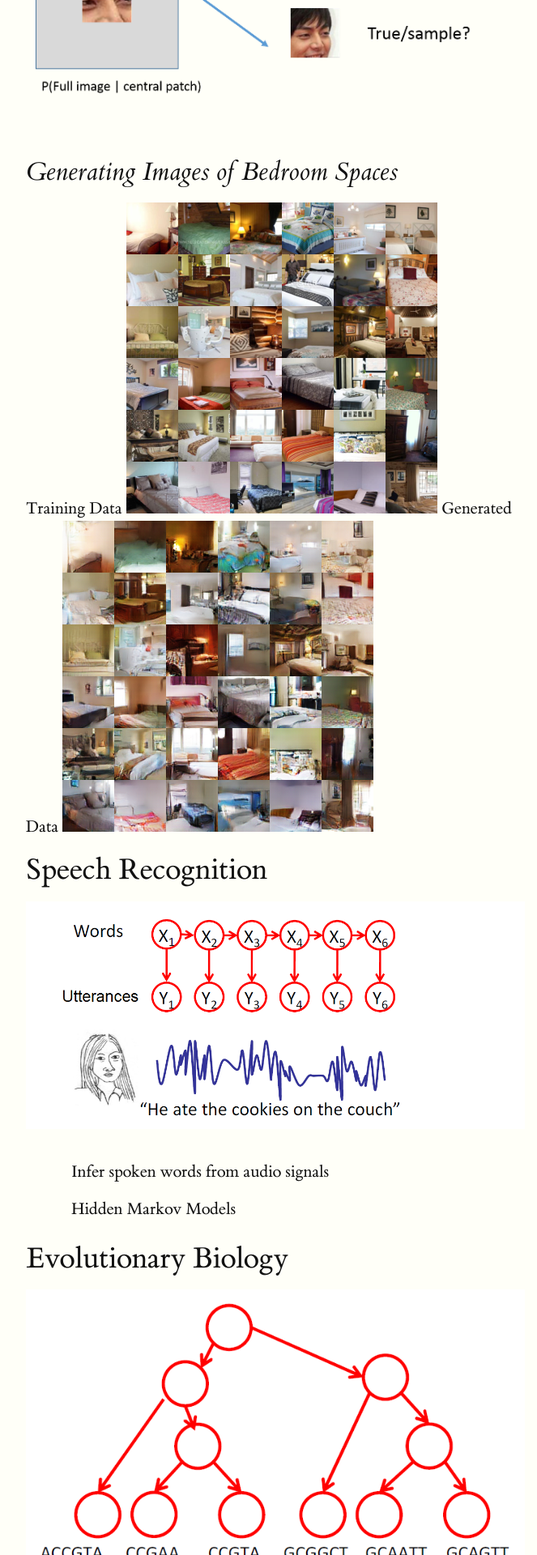
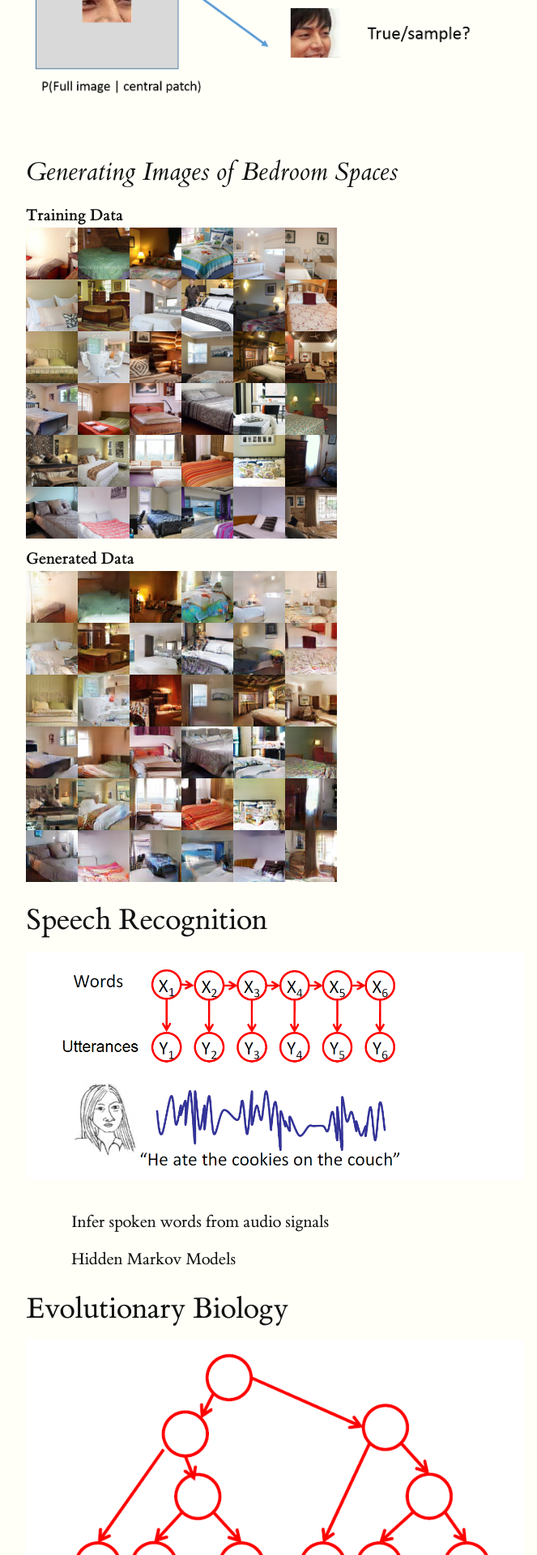
Before and after one commit to ermongroup/cs228-notes, a Jekyll site: the page built from preliminaries/applications/index.md, in a window 1280 px wide. Shown: the part 1887-3807 px from the top of the page at 81% size, without its empty margins (128-791 px from the left). Built offline with Jekyll 4.4.1, drawn with Linux system fonts in a browser that asks for light colours.

Commit message:
adding images to applications 3

```diff
--- a/docs/preliminaries/applications/index.html
+++ b/docs/preliminaries/applications/index.html
@@ -91,9 +91,9 @@
 <p><img src="inpainting2.png" alt="inpainting2" /></p>
 
 <h2 id="generating-images-of-bedroom-spaces">Generating Images of Bedroom Spaces</h2>
-<p>Training Data
-<img src="bedroominpainting1.png" alt="bedroom1" />
-Generated Data
+<p><strong>Training Data</strong><br />
+<img src="bedroominpainting1.png" alt="bedroom1" /><br />
+<strong>Generated Data</strong><br />
 <img src="bedroominpainting2.png" alt="bedroom1" /></p>
 
 <h1 id="speech-recognition">Speech Recognition</h1>
--- a/preliminaries/applications/index.md
+++ b/preliminaries/applications/index.md
@@ -17,9 +17,9 @@ title: Real World Applications
 ![inpainting2](inpainting2.png)
 
 ## Generating Images of Bedroom Spaces
-Training Data
-![bedroom1](bedroominpainting1.png)
-Generated Data
+**Training Data**<br />
+![bedroom1](bedroominpainting1.png)<br />
+**Generated Data**<br />
 ![bedroom1](bedroominpainting2.png)
 
 # Speech Recognition
```
